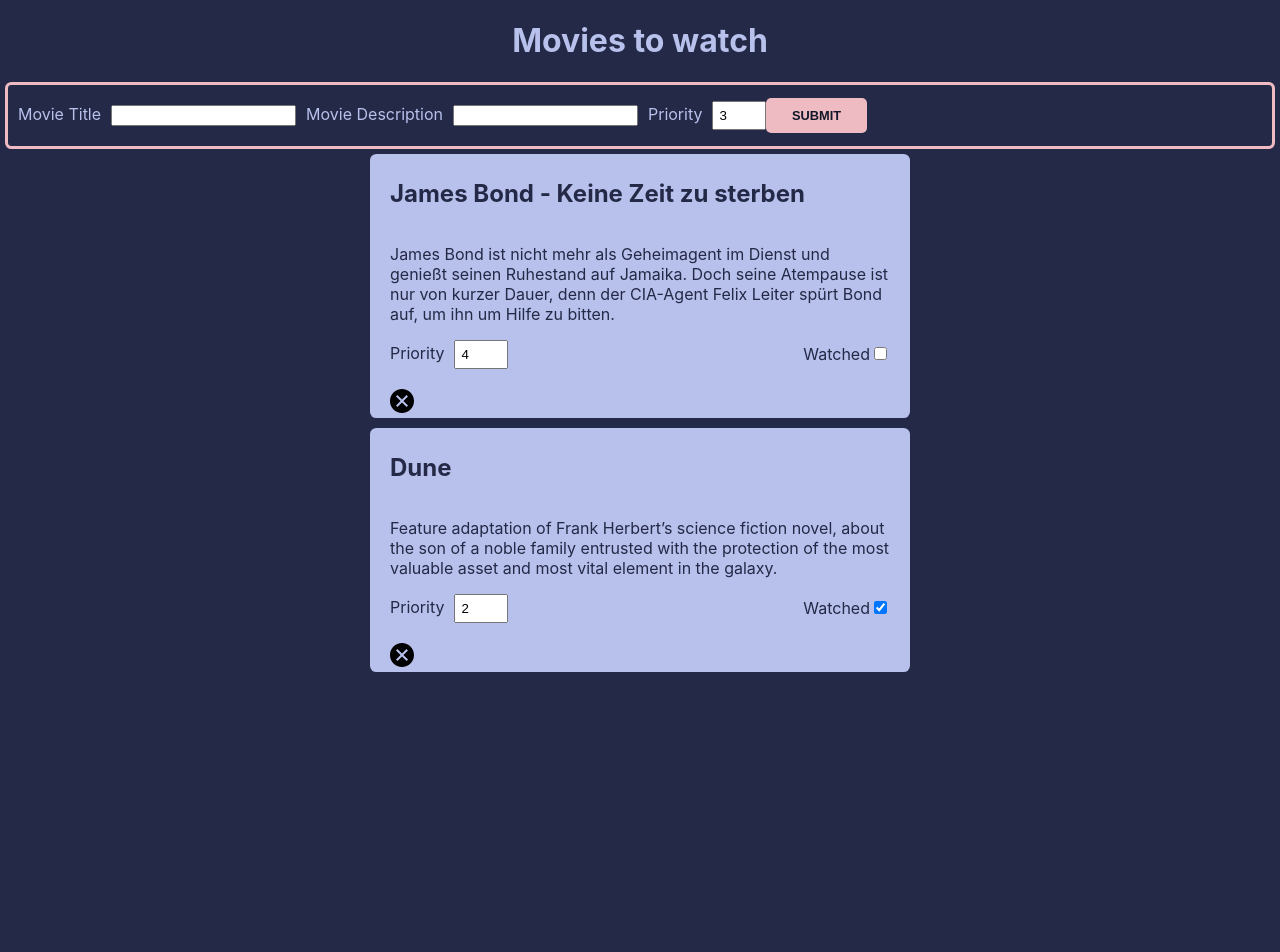
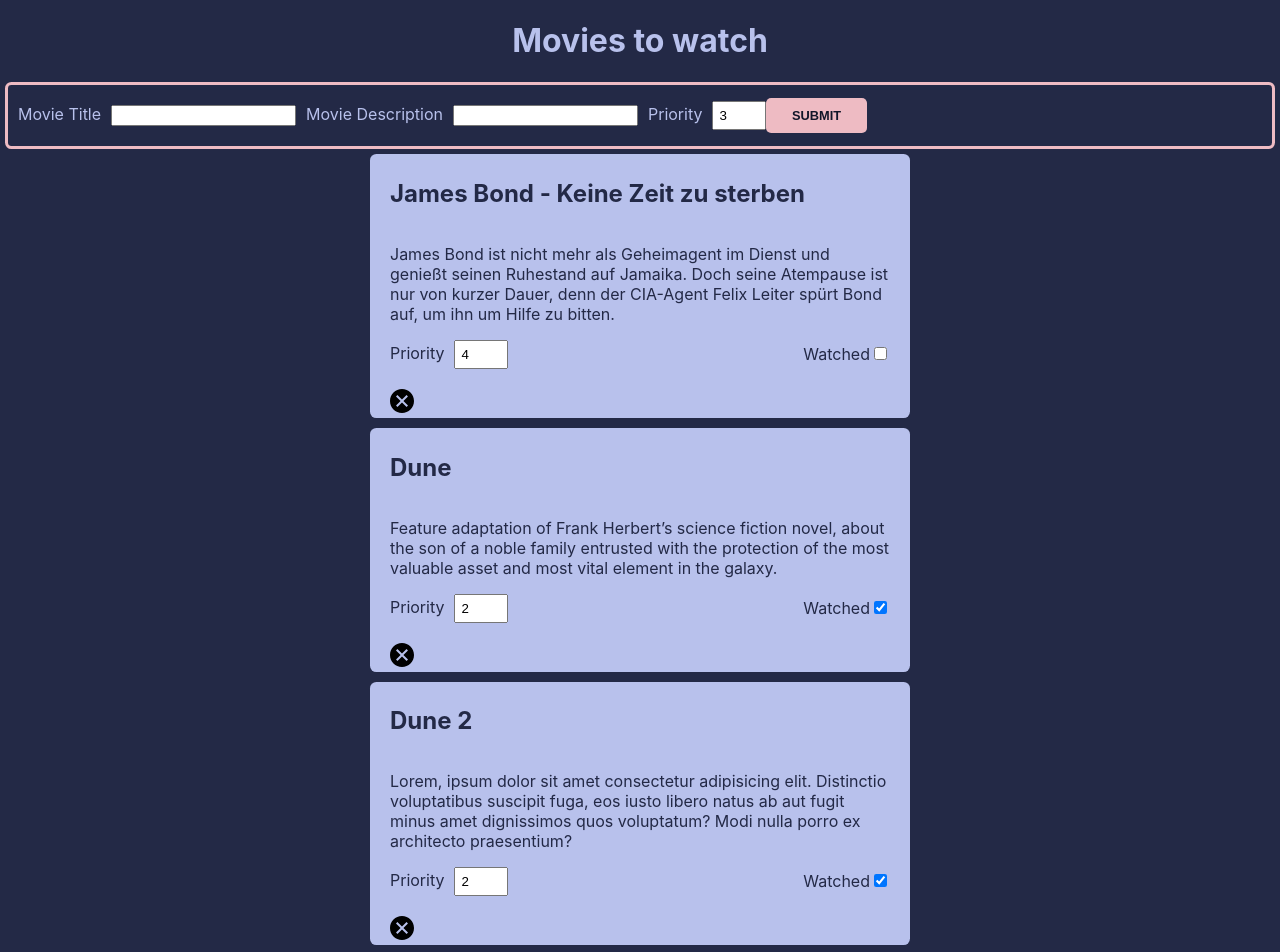
Before and after one commit to julialoeschel/React-Movie-App, a React (Vite) app: page / in a window 1280 px wide. Shown: the top 952 px of the page. Before the commit the page ends 800 px from the top, so only its background shows below. Built offline with nearby package versions, Linux system fonts and the light colour scheme.

Commit message:
Add delete function via index

```diff
--- a/src/app/App.tsx
+++ b/src/app/App.tsx
@@ -11,7 +11,7 @@
         'James Bond ist nicht mehr als Geheimagent im Dienst und genießt seinen Ruhestand auf Jamaika. Doch seine Atempause ist nur von kurzer Dauer, denn der CIA-Agent Felix Leiter spürt Bond auf, um ihn um Hilfe zu bitten.',
       moviePriority: 4,
       movieWatched: false,
-      movieId: 99,
+      movieIndex: 0,
     },
     {
       movieTitle: 'Dune',
@@ -19,7 +19,15 @@
         'Feature adaptation of Frank Herbert’s science fiction novel, about the son of a noble family entrusted with the protection of the most valuable asset and most vital element in the galaxy.',
       moviePriority: 2,
       movieWatched: true,
-      movieId: 98,
+      movieIndex: 0,
+    },
+    {
+      movieTitle: 'Dune 2',
+      movieDescription:
+        'Lorem, ipsum dolor sit amet consectetur adipisicing elit. Distinctio voluptatibus suscipit fuga, eos iusto libero natus ab aut fugit minus amet dignissimos quos voluptatum? Modi nulla porro ex architecto praesentium?',
+      moviePriority: 2,
+      movieWatched: true,
+      movieIndex: 0,
     },
   ]);
 
@@ -28,14 +36,14 @@
     movieDescription: string;
     moviePriority: number;
     movieWatched: boolean;
-    movieId: number;
+    movieIndex: number;
   }) {
     const newMovies = [...movies, movie];
     setMovies(newMovies);
     return movies;
   }
-  function deleteMovie(movieId: number) {
-    setMovies(movies.filter((movie) => movie.movieId !== movieId));
+  function deleteMovie(movieIndex: number) {
+    setMovies(movies.filter((movie) => movie.movieIndex !== movieIndex));
   }
 
   return (
@@ -48,8 +56,8 @@
           movieDescription={movie.movieDescription}
           moviePriority={movie.moviePriority}
           movieWatched={movie.movieWatched}
-          movieId={movie.movieId}
           onDelete={deleteMovie}
+          movieIndex={movies.indexOf(movie)}
         />
       ))}
     </>
--- a/src/app/components/Cards/Cards.tsx
+++ b/src/app/components/Cards/Cards.tsx
@@ -8,8 +8,8 @@
   movieDescription: string;
   moviePriority: number;
   movieWatched: boolean;
-  movieId: number;
-  onDelete: (movieId: number) => void;
+  movieIndex: number;
+  onDelete: (movieIndex: number) => void;
 };
 
 function Cards({
@@ -17,8 +17,8 @@
   movieDescription,
   moviePriority,
   movieWatched,
-  movieId,
   onDelete,
+  movieIndex,
 }: CardsProps): JSX.Element {
   return (
     <li className={styles.cards}>
@@ -27,7 +27,7 @@
       <Priority priority={moviePriority} setPriority={moviePriority} />
       <Checkbox movieWatched={movieWatched} />
       <svg
-        onClick={() => onDelete(movieId)}
+        onClick={() => console.log(onDelete(movieIndex))}
         xmlns="http://www.w3.org/2000/svg"
         width="24"
         height="24"
--- a/src/app/components/Form/Form.tsx
+++ b/src/app/components/Form/Form.tsx
@@ -10,7 +10,7 @@
     movieTitle: string;
     movieDescription: string;
     movieWatched: boolean;
-    movieId: number;
+    movieIndex: number;
   }) => void;
 };
 
@@ -18,7 +18,6 @@
   const [title, setTitle] = useState('');
   const [description, setDescription] = useState('');
   const [priority, setPriority] = useState(3);
-  const [id, setId] = useState(0);
 
   function handleSubmit(event: React.FormEvent<HTMLFormElement>) {
     event.preventDefault();
@@ -27,12 +26,11 @@
       movieTitle: title,
       movieDescription: description,
       movieWatched: false,
-      movieId: id,
+      movieIndex: 0,
     });
     setTitle('');
     setDescription('');
     setPriority(3);
-    setId(id + 1);
   }
 
   return (
```
